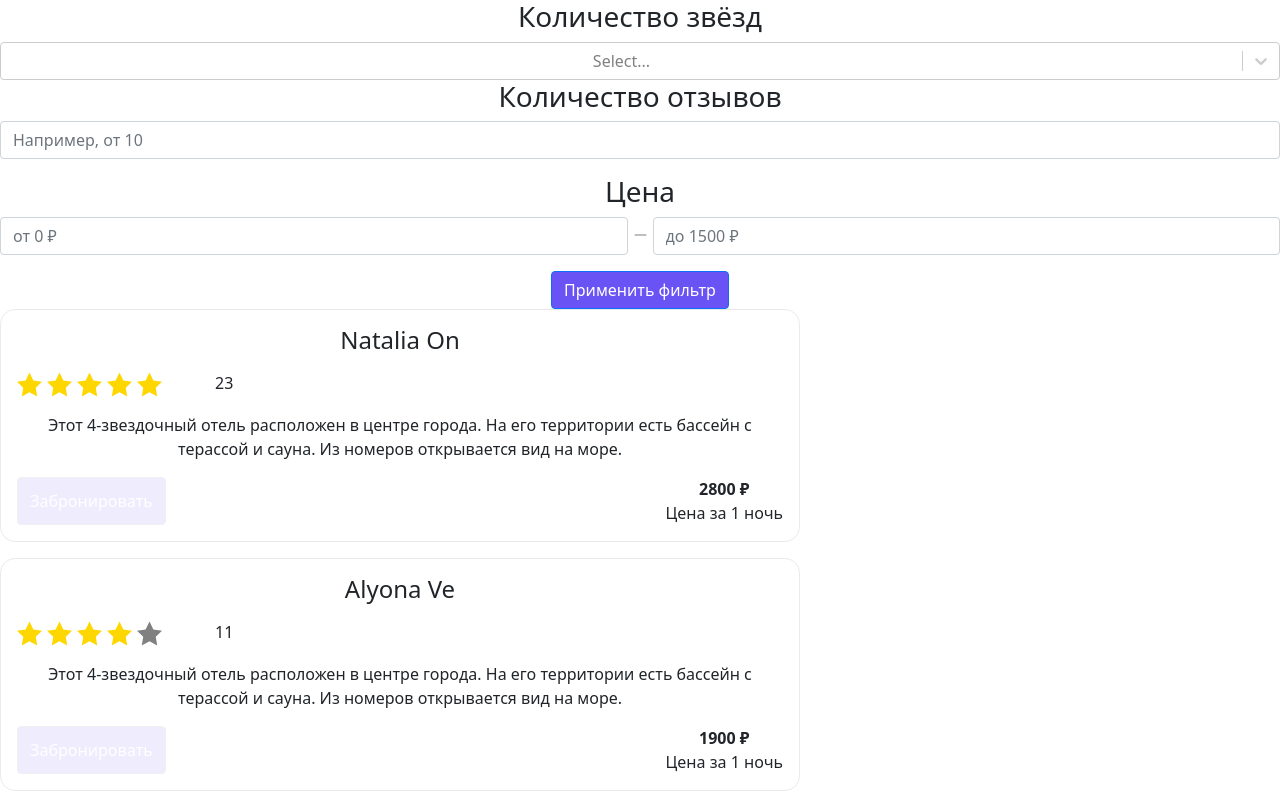
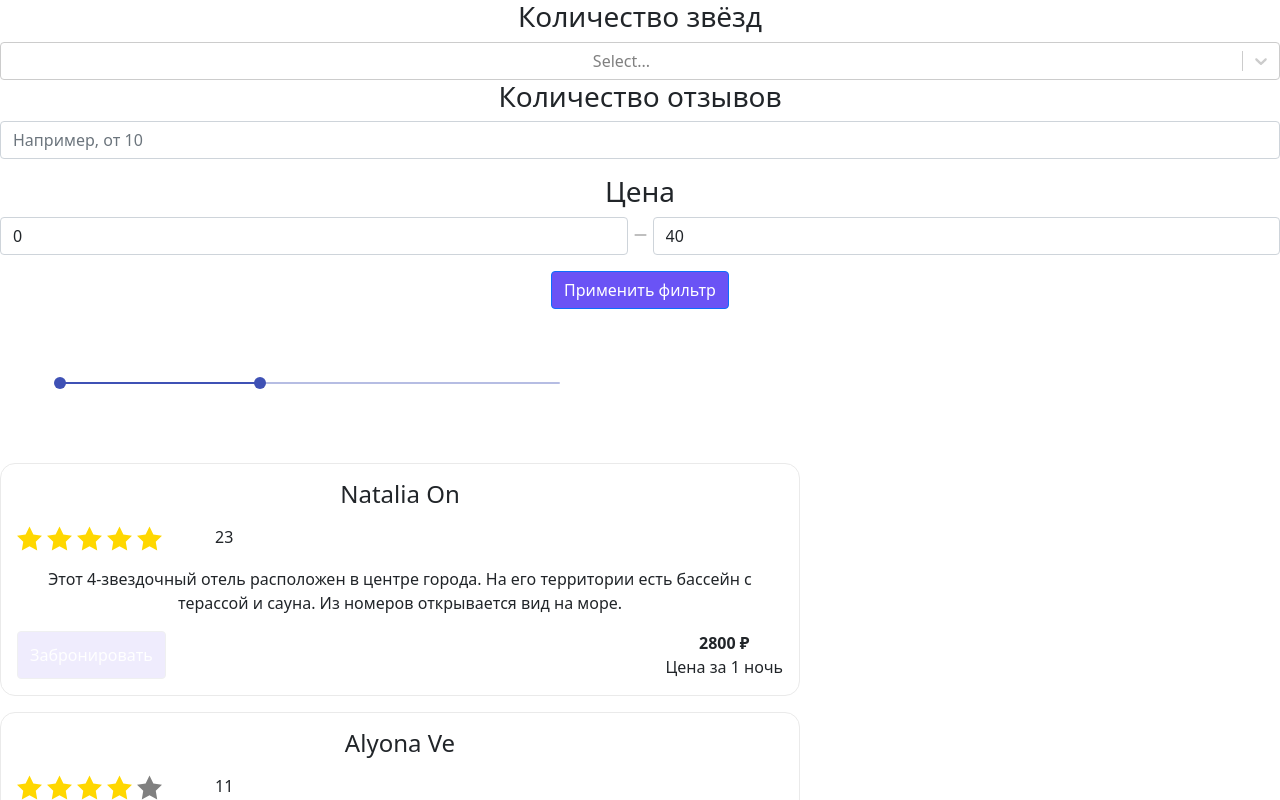
Before and after one commit to weltkind6/hotel-filter, a React (Create React App) app: page / in a window 1280 px wide. Shown: the top 800 px of the page. Built offline with nearby package versions, Linux system fonts and the light colour scheme.

Commit message:
add range-slider

```diff
--- a/src/App.js
+++ b/src/App.js
@@ -1,8 +1,12 @@
 import React, {useState} from 'react'
-import './App.css';
 import Reviews from "./Components/Reviews/Reviews";
 import Filter from "./Components/Filter";
 import {reviewsData} from "./UI/data";
+import RangeSlider from "./UI/RangeSlider";
+import "./App.css";
+
+
+
 
 function App() {
 
@@ -11,20 +15,30 @@ function App() {
     const [countInput, setCountInput] = useState('')
     // Price
     const [priceInput, setPriceInput] = useState('')
+    const [priceInput2, setPriceInput2] = useState('')
+
+    // RangeSlider
+    const [val, setVal] = useState([0, 40]);
 
 
     const filterHandler = () => {
-        setCountFilter([...countFilter].filter(el => el.price >= Number(priceInput) && el.count >= Number(countInput)))
+        setCountFilter([...countFilter]
+            .filter(el => el.price >= Number(priceInput) && el.price < Number(priceInput2) && el.count >= Number(countInput)))
     }
-
 
 
     return (
         <div className="App">
+
             <Filter
                 filter={filterHandler}
                 setCountInput={setCountInput}
-                setPriceInput={setPriceInput}
+                val={val}
+                setVal={setVal}
+            />
+            <RangeSlider
+                val={val}
+                setVal={setVal}
             />
             <Reviews
                 count={countFilter}
@@ -34,6 +48,3 @@ function App() {
 }
 
 export default App;
-
-
-//setPriceFilter(([...reviewsData].sort((a, b) => a.count < b.count ? 1 : -1)))
--- a/src/Components/Filter.jsx
+++ b/src/Components/Filter.jsx
@@ -5,7 +5,7 @@ import ReviewsCount from "./ReviewsCount/ReviewsCount";
 import Price from "./Price/Price";
 
 
-const Filter = ({filter, setCountInput, setPriceInput}) => {
+const Filter = ({filter, setCountInput, val, setVal}) => {
 
 
     return (
@@ -15,7 +15,10 @@ const Filter = ({filter, setCountInput, setPriceInput}) => {
             <ReviewsCount
                 setCountInput={setCountInput}
             />
-            <Price setPriceInput={setPriceInput}/>
+            <Price
+                setVal={setVal}
+                val={val}
+            />
             <button
                 onClick={() => filter()}
                 type="button"
--- a/src/Components/Price/Price.jsx
+++ b/src/Components/Price/Price.jsx
@@ -2,7 +2,7 @@ import React from 'react';
 import './Price.css'
 import {Line} from "../../Icons/Icons";
 
-export const Price = ({setPriceInput}) => {
+export const Price = ({ val, setVal}) => {
 
     return (
         <div>
@@ -10,12 +10,13 @@ export const Price = ({setPriceInput}) => {
             <div className='input-block'>
                 <div className="input-group mb-3">
                     <input
+                        value={val[0]}
                         type="text"
                         className="form-control"
                         placeholder="от 0 ₽"
                         aria-label="Username"
                         aria-describedby="basic-addon1"
-                        onChange={e => setPriceInput(e.target.value)}
+                        onChange={e => setVal([e.target.value, val[1]])}
                     />
                 </div>
                 <div>
@@ -23,13 +24,16 @@ export const Price = ({setPriceInput}) => {
                 </div>
                 <div className="input-group mb-3">
                     <input
+                        value={val[1]}
                         type="text"
                         className="form-control"
                         placeholder="до 1500 ₽"
                         aria-label="Username"
                         aria-describedby="basic-addon1"
-                        onChange={e => console.log(e.target.value)}
+                        //onChange={e => setPriceInput2(e.target.value)}
+                        onChange={e => setVal([val[0], e.target.value])}
                     />
+
                 </div>
             </div>
         </div>
--- /dev/null
+++ b/src/UI/RangeSlider.jsx
@@ -0,0 +1,23 @@
+import React from "react"
+import {Slider} from "@material-ui/core";
+
+function RangeSlider({val, setVal}) {
+
+
+    const updateRange = (e, data) => {
+        setVal(data);
+    };
+    return (
+        <div className="App">
+            <div style={{width: 500, margin: 60}}>
+                <Slider
+                    value={val}
+                    onChange={updateRange}
+                />
+            </div>
+            {" "}
+        </div>
+    );
+}
+
+export default RangeSlider;
--- a/src/index.js
+++ b/src/index.js
@@ -8,6 +8,9 @@ import {components} from "react-select";
 import {colourOptions} from "./UI/data";
 import MySelect from "./UI/MySelect";
 import App from "./App";
+
+
+
 
 const Option = props => {
     return (
```
Also changed, not shown: package.json (+6 -1 lines), src/Components/CustomSlider.jsx (added, +30 -0 lines), 1 other file (tests, documents, lock files or other folders).
